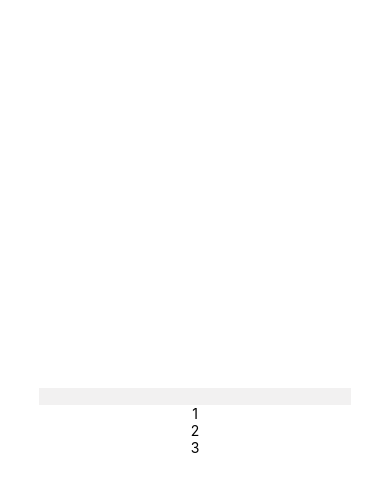
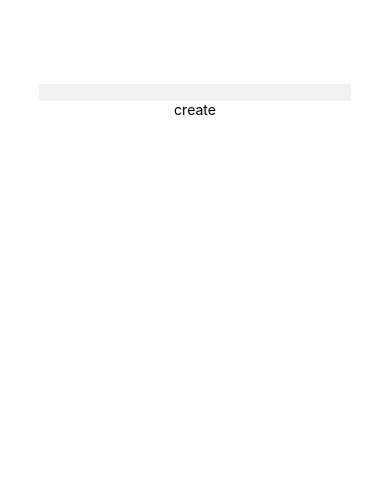
Before and after one commit to Zombieteer/React-Native-app, a React Native app: screen / in a window 390 px wide. Shown: the top 492 px of the page. Built offline with nearby package versions, Linux system fonts and the light colour scheme.

Commit message:
todo creation

```diff
--- a/App.js
+++ b/App.js
@@ -1,29 +1,9 @@
-import React, {useState} from "react";
-import { StyleSheet, Text, View, TextInput } from "react-native";
-
+import React from "react";
+import Todo from "./src/app/Todo";
 export default function App() {
-  const [text, setText] = useState("");
-  const [todos, setTodos] = useState([1,2,3]);
-
   return (
-    <View style={styles.container}>
-      <TextInput  style={styles.input}/>
-      {todos.map((todo,i) => (
-        <Text key={i}>{todo}</Text>
-      ))}
-    </View>
+    <>
+      <Todo />
+    </>
   );
 }
-
-const styles = StyleSheet.create({
-  container: {
-    flex: 1,
-    backgroundColor: "#fff",
-    alignItems: "center",
-    justifyContent: "center"
-  },
-  input: {
-    backgroundColor: "#f2f1f1",
-    width: '80%'
-  }
-});
--- /dev/null
+++ b/src/app/Todo.js
@@ -0,0 +1,46 @@
+import React, {useState} from "react";
+import { StyleSheet, Text, View, TextInput, TouchableOpacity} from "react-native";
+
+const Todo=()=> {
+
+  const [todos, setTodos] = useState([])
+  const [newTodo, setNewTodo] = useState('')
+
+  const handleChange = (text)=> {
+    setNewTodo(text)
+  }
+
+  const handlePress = () => {
+    setTodos([...todos, newTodo])
+    setNewTodo('')
+  }
+
+  return (
+    <View style={styles.container}>
+      <TextInput value={newTodo} onChangeText={handleChange} style={styles.input}/>
+      <TouchableOpacity onPress={handlePress}>
+        <Text>create</Text>
+      </TouchableOpacity>
+      <View style={{marginTop: '3%'}}>
+        {todos.map((todo, i) => <Text key={i}>{todo}</Text>)}
+      </View>
+    </View>
+  );
+}
+
+
+const styles = StyleSheet.create({
+  container: {
+    flex: 1,
+    backgroundColor: "#fff",
+    alignItems: "center",
+    // justifyContent: "center"
+    top: '10%'
+  },
+  input: {
+    backgroundColor: "#f2f1f1",
+    width: '80%'
+  }
+});
+
+export default Todo
```
